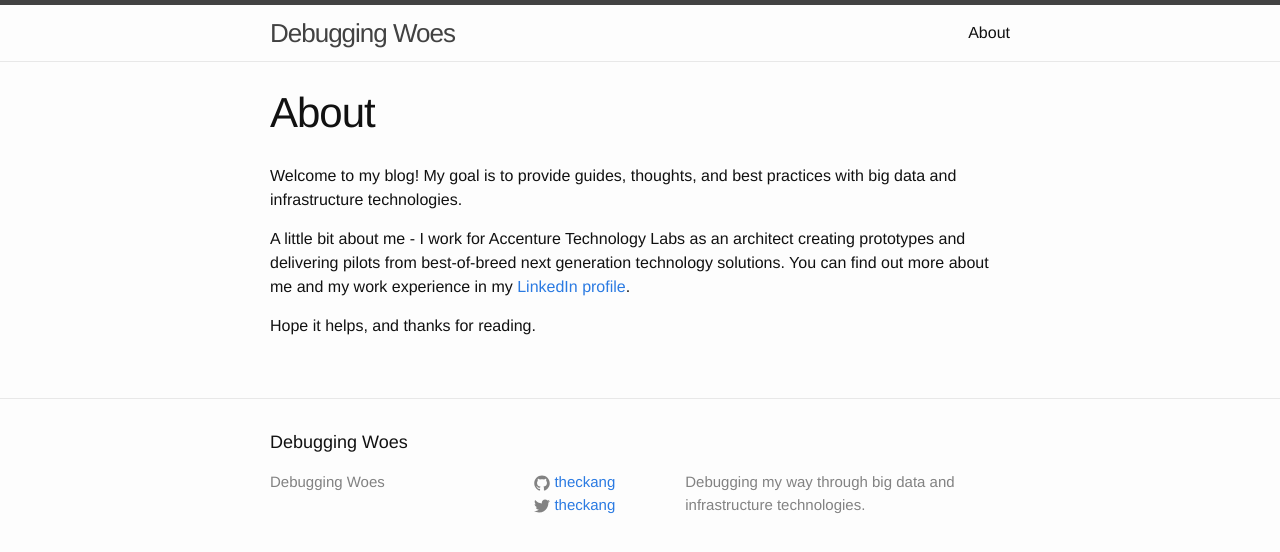
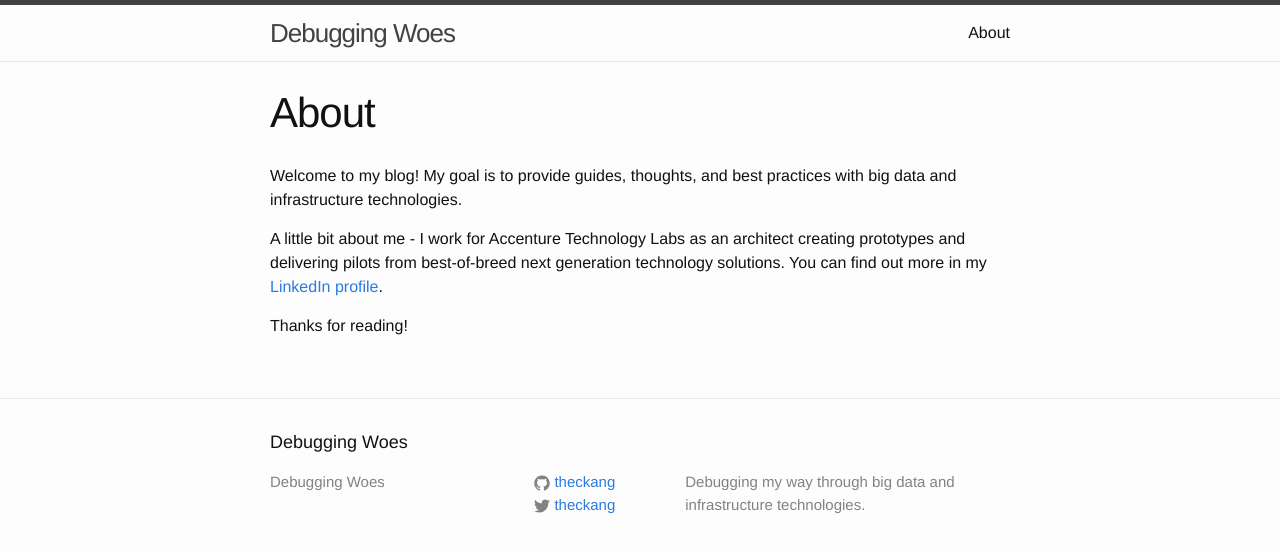
Before and after one commit to theckang/blog, a Jekyll site: the page built from about.md, in a window 1280 px wide. Shown: the top 552 px of the page. Built offline with Jekyll 4.4.1, drawn with Linux system fonts in a browser that asks for light colours.

Commit message:
changes to about

```diff
--- a/about.md
+++ b/about.md
@@ -6,6 +6,6 @@ permalink: /about/
 
 Welcome to my blog!  My goal is to provide guides, thoughts, and best practices with big data and infrastructure technologies.
 
-A little bit about me - I work for Accenture Technology Labs as an architect creating prototypes and delivering pilots from best-of-breed next generation technology solutions.  You can find out more about me and my work experience in my [LinkedIn profile](https://www.linkedin.com/in/theckang).
+A little bit about me - I work for Accenture Technology Labs as an architect creating prototypes and delivering pilots from best-of-breed next generation technology solutions.  You can find out more in my [LinkedIn profile](https://www.linkedin.com/in/theckang).
 
-Hope it helps, and thanks for reading.
+Thanks for reading!
```
